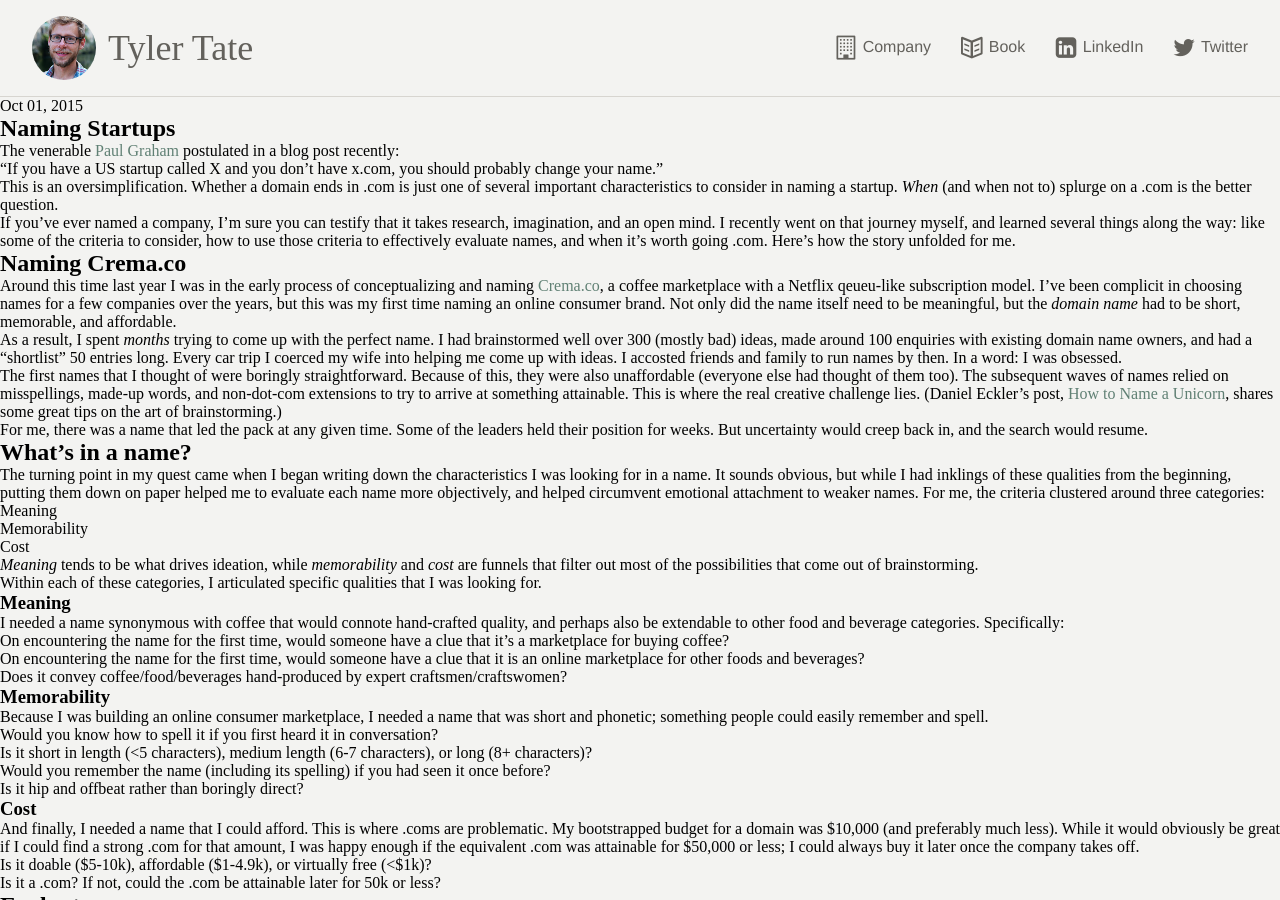
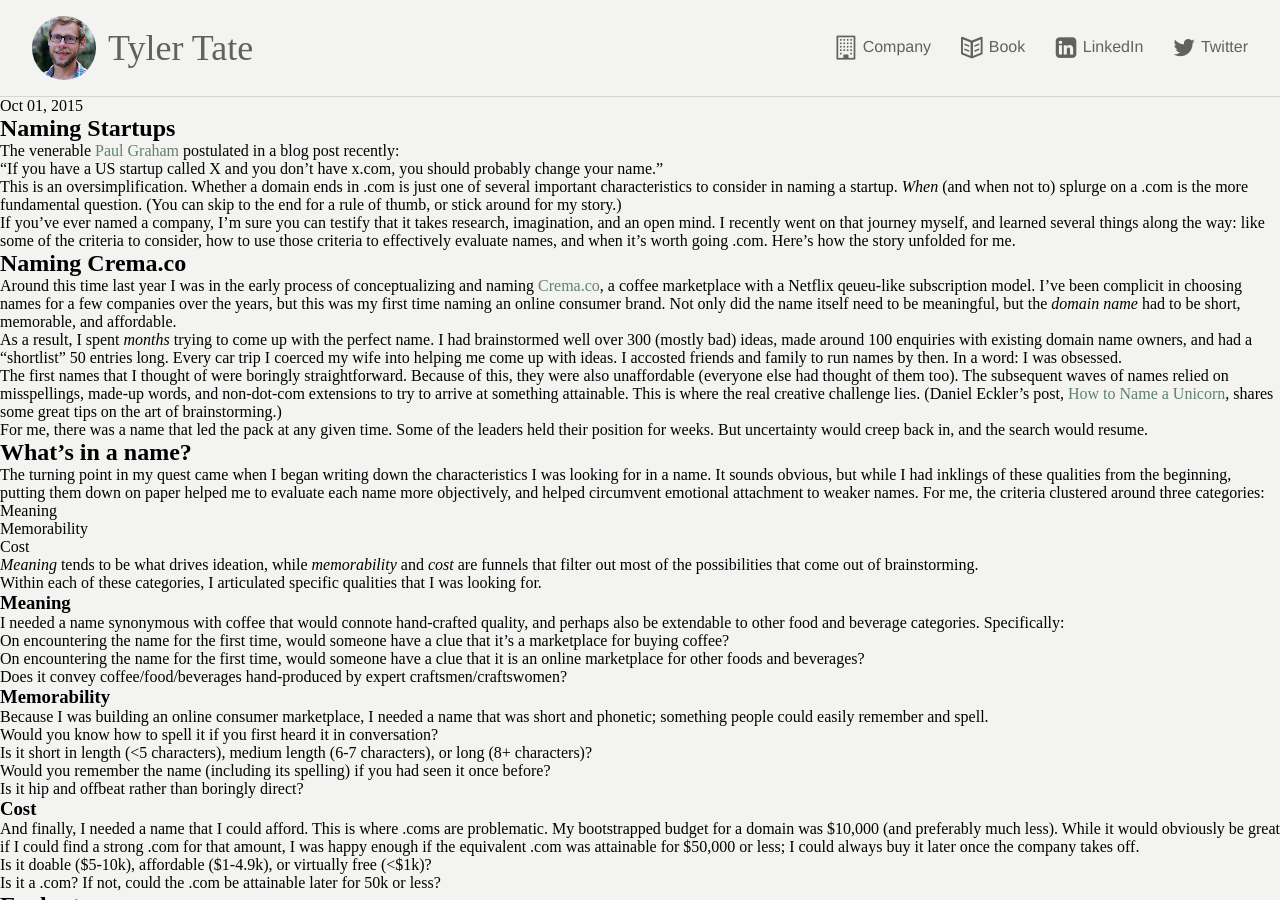
Before and after one commit to SeriouslyInc/tylertate, a Jekyll site: the page built from blog/_posts/2015-10-01-naming-startups-choosing-a-company-name.markdown, in a window 1280 px wide and 900 px high. Built offline with Jekyll 4.4.1, drawn with Linux system fonts in a browser that asks for light colours; comment, search, counter and statistics services are not loaded.

Commit message:
opening tweaks.

```diff
--- a/blog/_posts/2015-10-01-naming-startups-choosing-a-company-name.markdown
+++ b/blog/_posts/2015-10-01-naming-startups-choosing-a-company-name.markdown
@@ -8,7 +8,7 @@ The venerable [Paul Graham](http://paulgraham.com/name.html) postulated in a blo
 
 > “If you have a US startup called X and you don’t have x.com, you should probably change your name.”
 
-This is an oversimplification. Whether a domain ends in .com is just one of several important characteristics to consider in naming a startup. _When_ (and when not to) splurge on a .com is the better question.
+This is an oversimplification. Whether a domain ends in .com is just one of several important characteristics to consider in naming a startup. _When_ (and when not to) splurge on a .com is the more fundamental question. (You can skip to the end for a rule of thumb, or stick around for my story.)
 
 If you’ve ever named a company, I’m sure you can testify that it takes research, imagination, and an open mind. I recently went on that journey myself, and learned several things along the way: like some of the criteria to consider, how to use those criteria to effectively evaluate names, and when it’s worth going .com. Here’s how the story unfolded for me.
 
```
